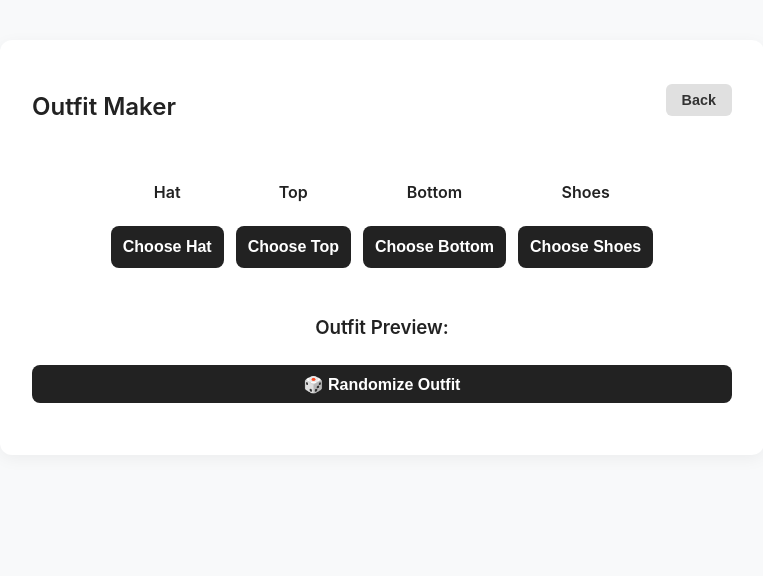
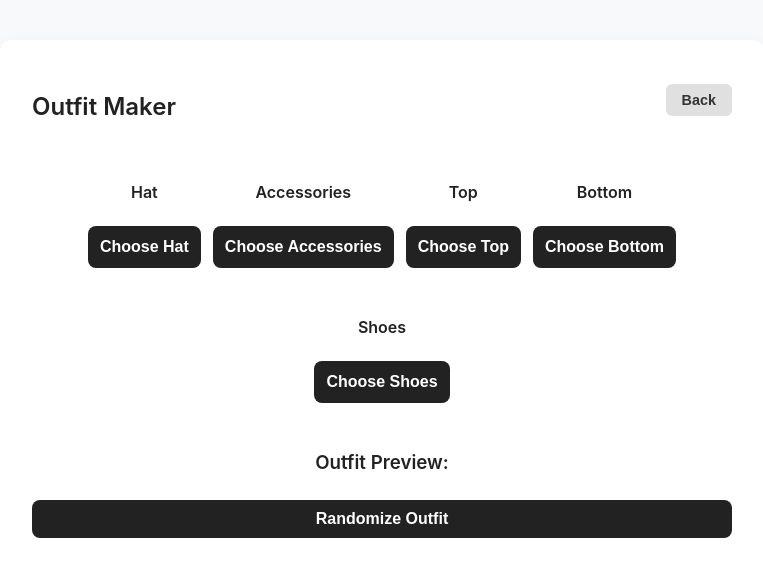
Before and after one commit to chamborgir/OutfitMaker, a React (Vite) app: page /outfit in a window 1280 px wide. Shown: the top 576 px of the page, without its empty margins (258-1021 px from the left). Built offline with nearby package versions, Linux system fonts and the light colour scheme.

Commit message:
initial-commit-v2

```diff
--- a/src/components/Homepage.jsx
+++ b/src/components/Homepage.jsx
@@ -11,7 +11,7 @@ const Homepage = () => {
             <button onClick={() => navigate("/upload")}>Upload Clothes</button>
             <button onClick={() => navigate("/outfit")}>Make an Outfit</button>
             <button onClick={() => navigate("/inventory")}>
-                View Inventory
+                View Closet
             </button>
         </div>
     );
--- a/src/components/Inventory.jsx
+++ b/src/components/Inventory.jsx
@@ -81,6 +81,7 @@ const Inventory = () => {
             <select value={filter} onChange={(e) => setFilter(e.target.value)}>
                 <option value="All">All</option>
                 <option value="Hat">Hat</option>
+                <option value="Accessories">Accessories</option>
                 <option value="Top">Top</option>
                 <option value="Bottom">Bottom</option>
                 <option value="Shoes">Shoes</option>
--- a/src/components/OutfitMaker.jsx
+++ b/src/components/OutfitMaker.jsx
@@ -4,6 +4,7 @@ import "./OutfitMaker.css"; // make sure to style modal here
 
 const OutfitMaker = () => {
     const [hat, setHat] = useState(null);
+    const [accessories, setAccessories] = useState(null);
     const [top, setTop] = useState(null);
     const [bottom, setBottom] = useState(null);
     const [shoes, setShoes] = useState(null);
@@ -48,6 +49,7 @@ const OutfitMaker = () => {
     const handleSelect = (url) => {
         const setter = {
             Hat: setHat,
+            Accessories: setAccessories,
             Top: setTop,
             Bottom: setBottom,
             Shoes: setShoes,
@@ -72,6 +74,7 @@ const OutfitMaker = () => {
         };
 
         setHat(getRandom("Hat"));
+        setAccessories(getRandom("Accessories"));
         setTop(getRandom("Top"));
         setBottom(getRandom("Bottom"));
         setShoes(getRandom("Shoes"));
@@ -90,7 +93,7 @@ const OutfitMaker = () => {
             </div>
 
             <div className="upload-bin">
-                {["Hat", "Top", "Bottom", "Shoes"].map((cat) => (
+                {["Hat", "Accessories", "Top", "Bottom", "Shoes"].map((cat) => (
                     <div key={cat}>
                         <h4>{cat}</h4>
                         <button onClick={() => openModal(cat)}>
@@ -103,7 +106,7 @@ const OutfitMaker = () => {
             <div className="preview">
                 <h3>Outfit Preview:</h3>
                 <button className="randomize-button" onClick={handleRandomize}>
-                    🎲 Randomize Outfit
+                    Randomize Outfit
                 </button>
                 <div className="preview-column">
                     {hat && (
@@ -112,6 +115,20 @@ const OutfitMaker = () => {
                             onClick={() => confirmRemove("Hat", setHat)}
                         >
                             <img src={hat} width="150" alt="Hat" />
+                        </div>
+                    )}
+                    {accessories && (
+                        <div
+                            className="preview-img-wrapper"
+                            onClick={() =>
+                                confirmRemove("Accessories", setAccessories)
+                            }
+                        >
+                            <img
+                                src={accessories}
+                                width="150"
+                                alt="Accessories"
+                            />
                         </div>
                     )}
                     {top && (
--- a/src/components/UploadClothes.jsx
+++ b/src/components/UploadClothes.jsx
@@ -85,6 +85,7 @@ const UploadClothes = () => {
                 onChange={(e) => setCategory(e.target.value)}
             >
                 <option value="Hat">Hat</option>
+                <option value="Accessories">Accessories</option>
                 <option value="Top">Top</option>
                 <option value="Bottom">Bottom</option>
                 <option value="Shoes">Shoes</option>
```
